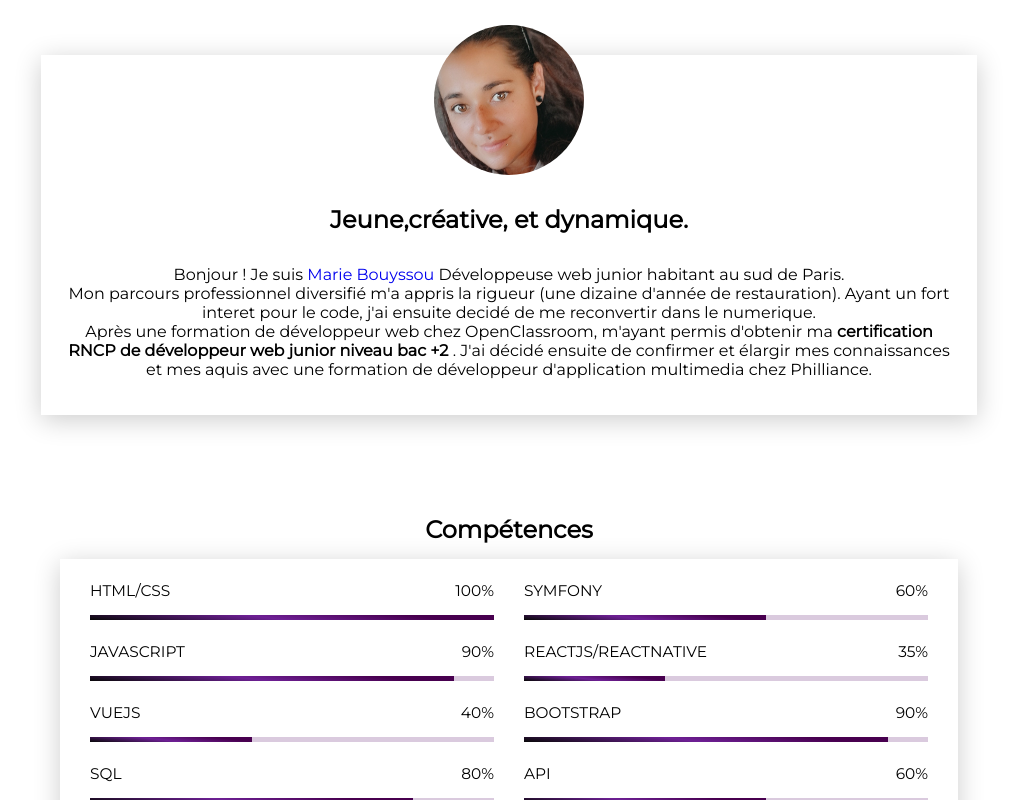
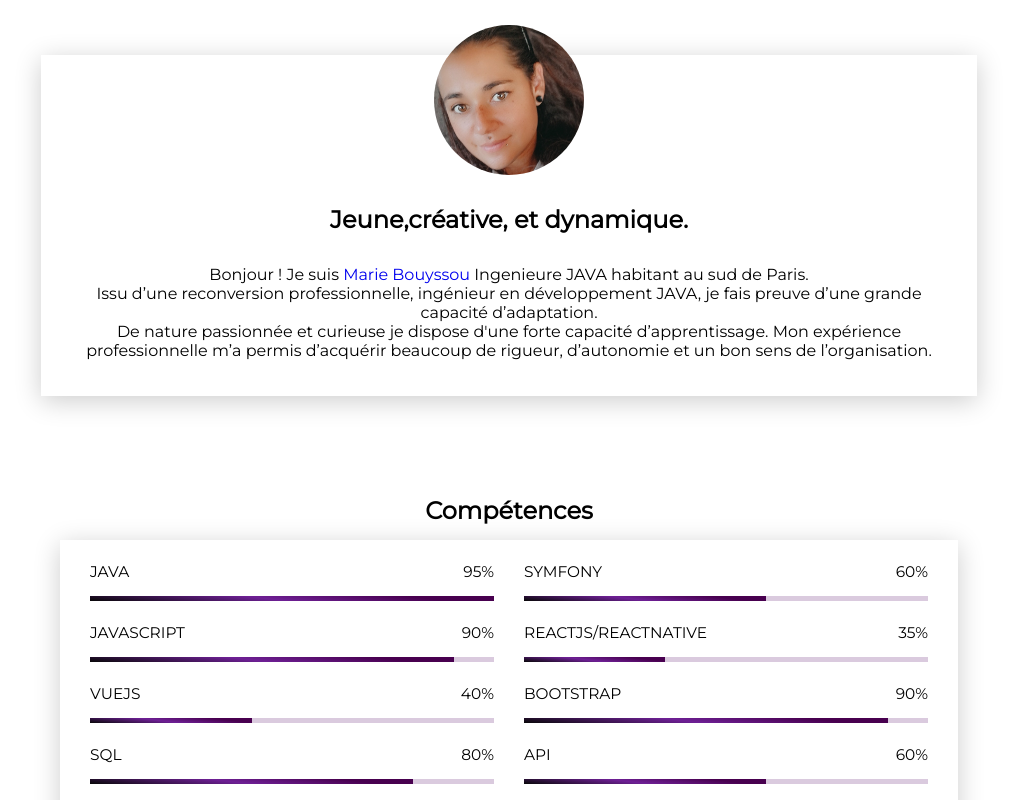
Before and after one commit to marieprincecc/Marie-Bouyssou, a website: page index.html in a window 1280 px wide. Shown: the part 565-1365 px from the top of the page, without its empty margins (131-1148 px from the left). Drawn offline with Linux system fonts and the light colour scheme.

Commit message:
Update index.html
maj

```diff
--- a/index.html
+++ b/index.html
@@ -15,9 +15,9 @@
         <img src="images/moi.jpg" alt="Photo de Marie" />
         <h2>Jeune,créative, et dynamique.</h2>
         <p>
-          Bonjour ! Je suis   <a href="https://www.linkedin.com/in/marie-bouyssou-52764a200" target="_blank">Marie Bouyssou</a> Développeuse web junior habitant au sud de Paris.<br />
-  Mon parcours professionnel diversifié m'a appris la rigueur (une dizaine d'année de restauration). Ayant un fort interet pour le code, j'ai ensuite decidé de me reconvertir dans le numerique.<br/>
-  Après une formation de développeur web chez OpenClassroom, m'ayant permis d'obtenir ma <b> certification RNCP de développeur web junior niveau bac +2 </b>. J'ai décidé ensuite de confirmer et élargir mes connaissances et mes aquis avec une formation de développeur d'application multimedia chez Philliance.
+          Bonjour ! Je suis   <a href="https://www.linkedin.com/in/marie-bouyssou-52764a200" target="_blank">Marie Bouyssou</a> Ingenieure JAVA habitant au sud de Paris.<br />
+  Issu d’une reconversion professionnelle, ingénieur en développement JAVA, je fais preuve d’une grande capacité d’adaptation.<br/>
+  De nature passionnée et curieuse je dispose d'une forte capacité d’apprentissage. Mon expérience professionnelle m’a permis d’acquérir beaucoup de rigueur, d’autonomie et un bon sens de l’organisation.
         </p>
     </section>
       <section class="skills">
@@ -25,10 +25,10 @@
         <div class="skills-content">
             <div class="skills-column">
                 <div class="progress-container">
-                    <span class="progress-badge">HTML/CSS</span>
+                    <span class="progress-badge">JAVA</span>
                     <div class="progress">
                       <div class="progress-bar" style="width: 100%;"></div>
-                      <span class="progress-value">100%</span>
+                      <span class="progress-value">95%</span>
                     </div>
                   </div>
                   <!-- Fin .progress-container -->
```
